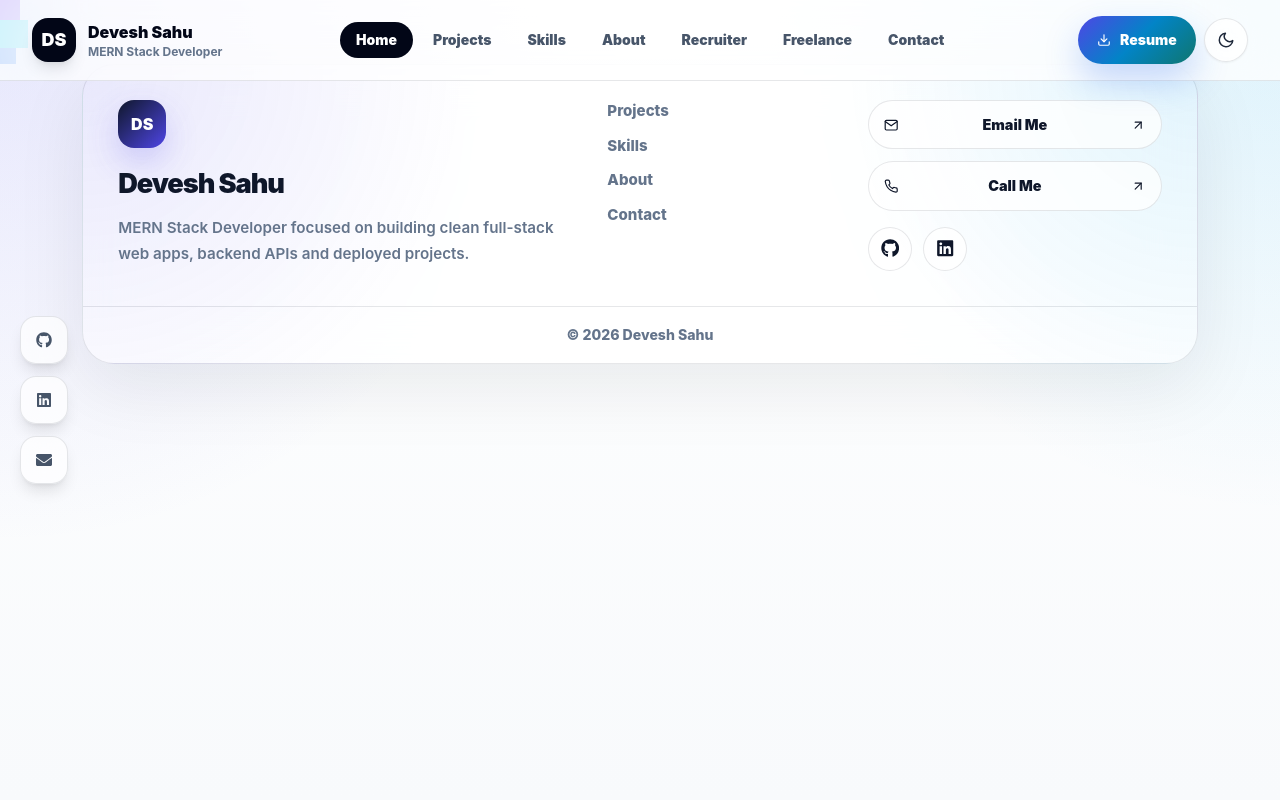
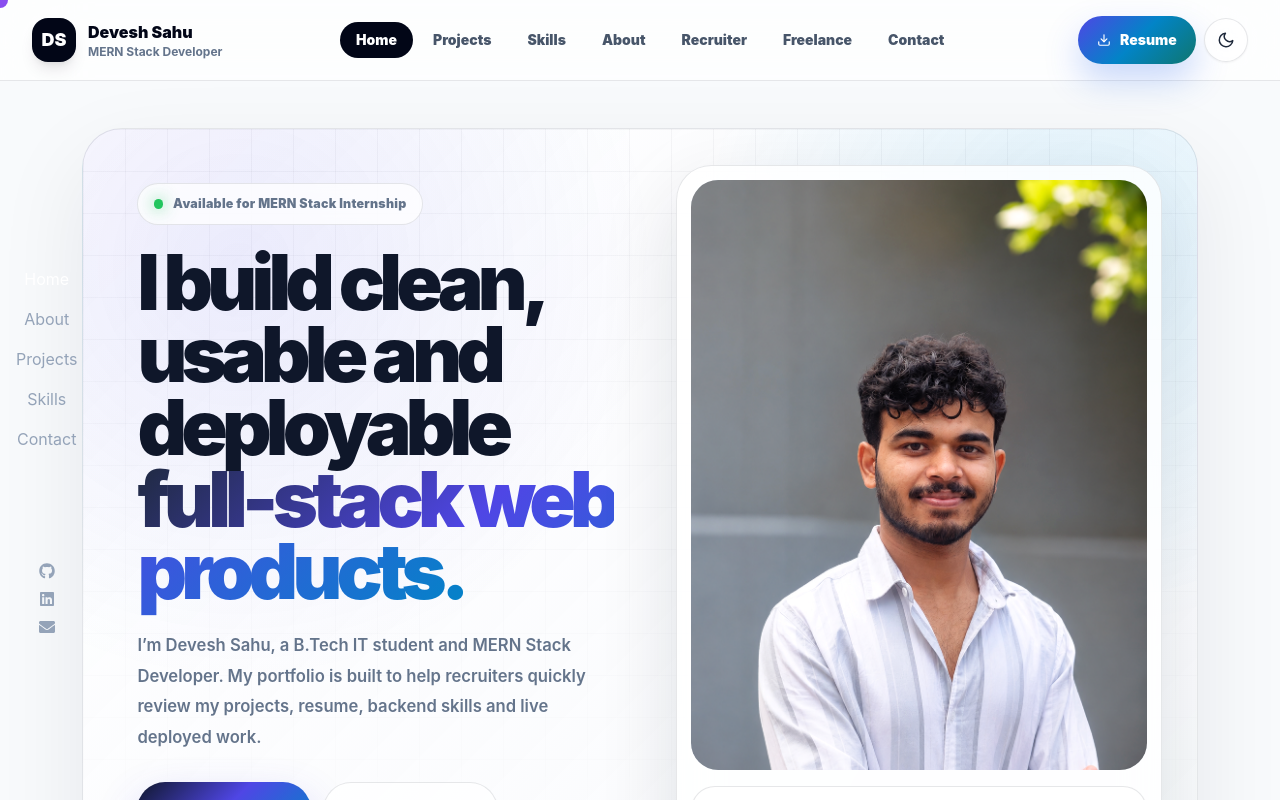
Before and after one commit to Deveshsahu76/Portfolio-, a React (Vite) app: page / in a window 1280 px wide. Shown: the top 800 px of the page. Built offline with nearby package versions, Linux system fonts and the light colour scheme.

Commit message:
Fix layout outlet rendering

```diff
--- a/src/layouts/MainLayout.jsx
+++ b/src/layouts/MainLayout.jsx
@@ -1,19 +1,26 @@
 import React from 'react'
+import { Outlet } from 'react-router-dom'
 import Navbar from '../components/Navbar'
-import SocialRail from '../components/SocialRail'
 import Footer from '../components/Footer'
+import LeftSidebar from '../components/LeftSidebar'
+import CustomCursor from '../components/CustomCursor'
 
-export default function MainLayout({ children }) {
+export default function MainLayout() {
   return (
-    <div className="relative min-h-screen overflow-hidden">
-      <div className="floating-orb left-8 top-28 h-5 w-5 bg-violet-500" />
-      <div className="floating-orb right-12 top-36 h-7 w-7 bg-cyan-400" />
-      <div className="floating-orb bottom-24 left-1/3 h-4 w-4 bg-blue-500" />
+    <div className="min-h-screen overflow-x-hidden bg-slate-50 text-slate-950 antialiased dark:bg-slate-950 dark:text-white">
+      <CustomCursor />
 
       <Navbar />
-      <SocialRail />
-      <main>{children}</main>
-      <Footer />
+
+      <LeftSidebar />
+
+      <div className="flex min-h-[calc(100vh-96px)] flex-col">
+        <div className="flex-1">
+          <Outlet />
+        </div>
+
+        <Footer />
+      </div>
     </div>
   )
 }
```
